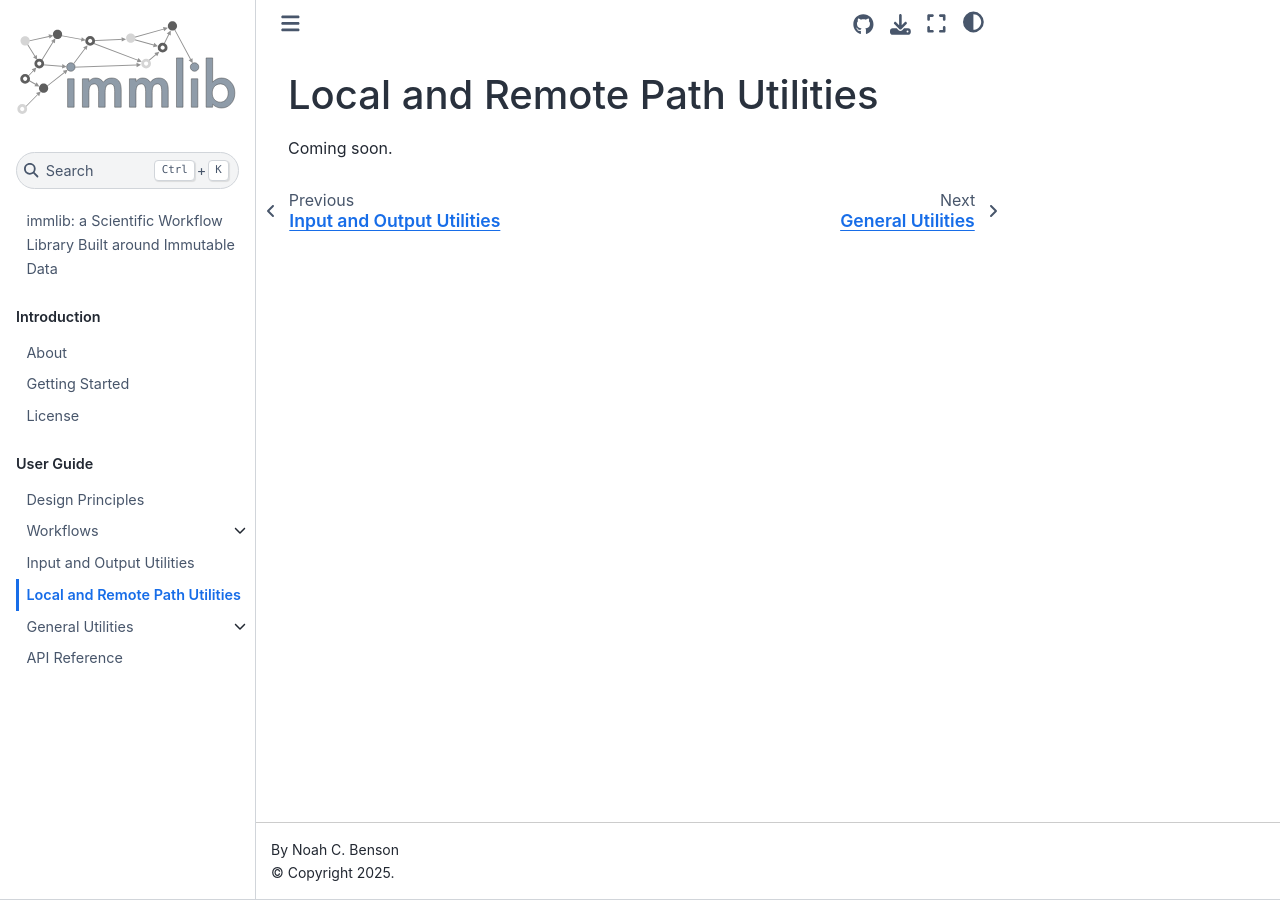
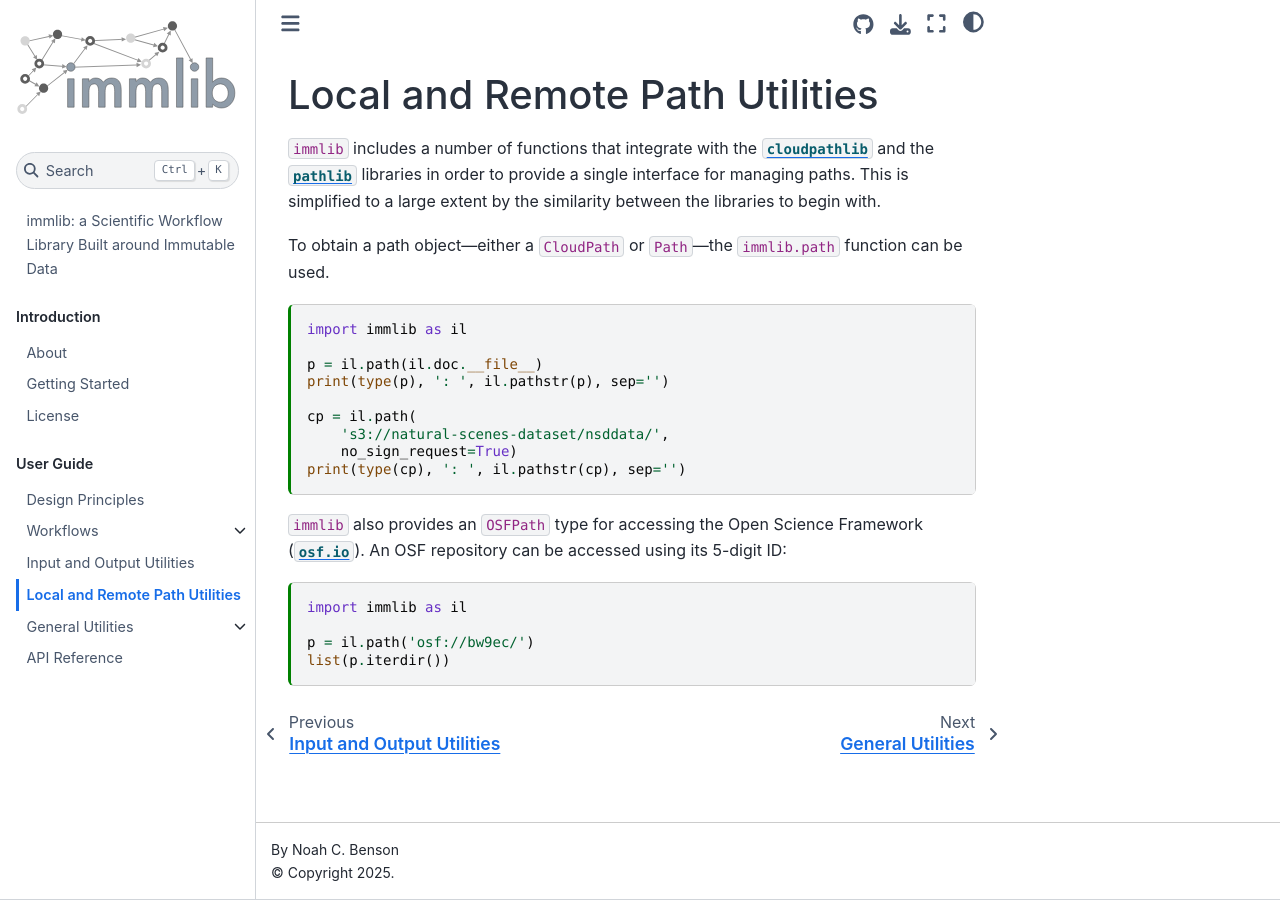
Before and after one commit to noahbenson/immlib, a Jupyter Book: the page built from docs/immlib/user-guide/paths.md, in a window 1280 px wide. Built offline with Jupyter Book 1.0.4 settings and Sphinx 7.4.7 and the Sphinx Book theme 1.1.4, drawn with Linux system fonts in a browser that asks for light colours.

Commit message:
fleshing out documentation

````diff
--- a/docs/immlib/user-guide/paths.md
+++ b/docs/immlib/user-guide/paths.md
@@ -1,3 +1,47 @@
+---
+jupytext:
+  cell_metadata_filter: -all
+  formats: md:myst
+  text_representation:
+    extension: .md
+    format_name: myst
+    format_version: 0.13
+    jupytext_version: 1.11.5
+kernelspec:
+  display_name: Python 3
+  language: python
+  name: python3
+---
 # Local and Remote Path Utilities
 
-Coming soon.
+`immlib` includes a number of functions that integrate with the
+[`cloudpathlib`](https://cloudpathlib.drivendata.org/stable/) and the
+[`pathlib`](https://docs.python.org/3/library/pathlib.html) libraries in order
+to provide a single interface for managing paths. This is simplified to a large
+extent by the similarity between the libraries to begin with.
+
+To obtain a path object&mdash;either a `CloudPath` or `Path`&mdash;the
+`immlib.path` function can be used.
+
+```{code-cell}
+import immlib as il
+
+p = il.path(il.doc.__file__)
+print(type(p), ': ', il.pathstr(p), sep='')
+
+cp = il.path(
+    's3://natural-scenes-dataset/nsddata/',
+    no_sign_request=True)
+print(type(cp), ': ', il.pathstr(cp), sep='')
+```
+
+`immlib` also provides an `OSFPath` type for accessing the Open Science
+Framework ([`osf.io`](https://osf.io/)). An OSF repository can be accessed using
+its 5-digit ID:
+
+```{code-cell}
+import immlib as il
+
+p = il.path('osf://bw9ec/')
+list(p.iterdir())
+```
````
Also changed, not shown: docs/immlib/user-guide/design.md (+6 -2 lines), docs/immlib/user-guide/io.md (+35 -0 lines).
